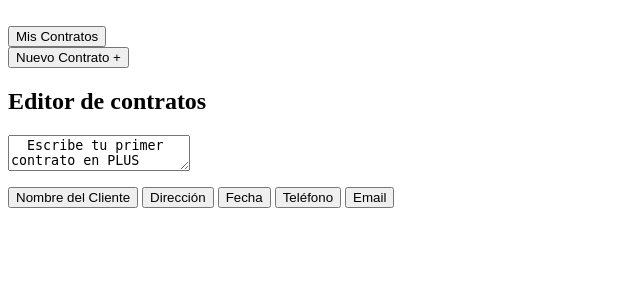
After one commit to EduardoMartinez68/PLUS_ENGINE_ERP, a Django app: page /contracts/contracts in a window 1280 px wide. The commit adds this page. Shown: the top 300 px of the page, without its empty margins (0-640 px from the left). Run offline with Django 4.2, Linux system fonts and the light colour scheme; the visitor is signed in with stand-in values (Sample User, id 1); parts of the project's set-up code (start-up, migrations or seed data) failed here and were passed over; some libraries are stand-ins or nearby versions.

Commit message:
se empieza a crear la apps de contratos para automatizar los contratos y exportar los archivos en PDF

```diff
--- a/apps/cases/config.yaml
+++ b/apps/cases/config.yaml
@@ -1,4 +1,5 @@
 name: "cases"
+appName: "casos"
 icon: "/cases/static/icon.webp"
 path: "/cases"
 depends: ["customers"]
--- /dev/null
+++ b/apps/contracts/config.yaml
@@ -0,0 +1,6 @@
+name: "contracts"
+appName: "contratos"
+icon: "/contracts/static/icon.webp"
+path: "/contracts"
+dbInit: true
+permissionsFile: 'permissions.json'
--- /dev/null
+++ b/apps/contracts/config/models.py
@@ -0,0 +1 @@
+# Model definitions go here
--- /dev/null
+++ b/apps/contracts/config/urls.py
@@ -0,0 +1,6 @@
+from django.urls import path
+from . import views
+
+urlpatterns = [
+    path('contracts', views.contracts_home, name='contracts_home'),
+]
--- /dev/null
+++ b/apps/contracts/config/views.py
@@ -0,0 +1,9 @@
+#PLUS Power by {ED} Software Developer
+from django.contrib.auth.decorators import login_required
+from django.shortcuts import render
+@login_required(login_url='login')
+def contracts_home(request):
+    if request.headers.get('X-Requested-With') == 'XMLHttpRequest':
+        return render(request, 'home_contracts.html')
+    else:
+        return render(request, 'home_contracts.html')
--- /dev/null
+++ b/apps/contracts/db.sql
@@ -0,0 +1 @@
+-- SQL statements for database setup go here
--- /dev/null
+++ b/apps/contracts/links/views.py
@@ -0,0 +1,4 @@
+from django.shortcuts import render
+
+def contracts_home(request):
+    return render(request, 'home_contracts.html')
--- /dev/null
+++ b/apps/contracts/urls.py
@@ -0,0 +1,6 @@
+from django.urls import path
+from . import views
+
+urlpatterns = [
+    path('', views.contracts_home, name='contracts_home'),
+]
--- /dev/null
+++ b/apps/contracts/views/home_contracts.html
@@ -0,0 +1,19 @@
+<br>
+{% include 'partials_contracts/navbarContacts.html' %}
+
+<h2>Editor de contratos</h2>
+<div class="row">
+    <div class="col-10">
+        {% include 'partials_contracts/editor.html' %}
+    </div>
+    <div class="col-2">
+        <!-- Botones de variables -->
+        <div class="variable-toolbar">
+            <button onclick="insertVar('nombre_cliente ')">Nombre del Cliente</button>
+            <button onclick="insertVar('direccion')">Dirección</button>
+            <button onclick="insertVar('fecha')">Fecha</button>
+            <button onclick="insertVar('telefono')">Teléfono</button>
+            <button onclick="insertVar('email')">Email</button>
+        </div>
+    </div>
+</div>
--- /dev/null
+++ b/apps/contracts/views/partials_contracts/editor.html
@@ -0,0 +1,31 @@
+<!-- Place the first <script> tag in your HTML's <head> -->
+
+<!-- Place the following <script> and <textarea> tags your HTML's <body> -->
+<script>
+  tinymce.init({
+    selector: 'textarea',
+    language: userLang.substring(0, 2),
+    plugins: [
+      // Core editing features
+      'anchor', 'autolink', 'charmap', 'codesample', 'emoticons', 'image', 'link', 'lists', 'media', 'searchreplace', 'table', 'visualblocks', 'wordcount',
+      // Your account includes a free trial of TinyMCE premium features
+      // Try the most popular premium features until Jul 4, 2025:
+      'checklist', 'mediaembed', 'casechange', 'formatpainter', 'pageembed', 'a11ychecker', 'tinymcespellchecker', 'permanentpen', 'powerpaste', 'advtable', 'advcode', 'editimage', 'advtemplate', 'ai', 'mentions', 'tinycomments', 'tableofcontents', 'footnotes', 'mergetags', 'autocorrect', 'typography', 'inlinecss', 'markdown','importword', 'exportword', 'exportpdf'
+    ],
+    toolbar: 'undo redo | blocks fontfamily fontsize | bold italic underline strikethrough | link image media table mergetags | addcomment showcomments | spellcheckdialog a11ycheck typography | align lineheight | checklist numlist bullist indent outdent | emoticons charmap | removeformat',
+    tinycomments_mode: 'embedded',
+    tinycomments_author: 'Author name',
+    mergetags_list: [
+      { value: 'First.Name', title: 'First Name' },
+      { value: 'Email', title: 'Email' },
+    ],
+    ai_request: (request, respondWith) => respondWith.string(() => Promise.reject('See docs to implement AI Assistant')),
+  });
+</script>
+
+
+<form action="/tu-url/" method="post">
+<textarea>
+  Escribe tu primer contrato en PLUS
+</textarea>
+</form>
--- /dev/null
+++ b/apps/contracts/views/partials_contracts/navbarContacts.html
@@ -0,0 +1,10 @@
+<nav class="sub-menu-app-nav">
+    <div class="sub-menu-app-nav-container">
+        <div class="sub-menu-app-nav-item">
+            <a class="sub-menu-app-nav-link sub-menu-app-link-base" onclick="nextWeb('customers/customers')"><button class="btn btn-navbar">Mis Contratos</button></a>
+        </div>
+        <div class="sub-menu-app-nav-item">
+            <a class="sub-menu-app-nav-link sub-menu-app-link-base" onclick="nextWeb('customers/add_customer')"><button class="btn btn-add">Nuevo Contrato +</button></a>
+        </div>
+    </div>
+</nav>
--- a/apps/customers/config.yaml
+++ b/apps/customers/config.yaml
@@ -1,4 +1,5 @@
 name: "customers"
+appName: "Empleados"
 icon: "/customers/static/icon.png"
 path: "/customers"
 dbInit: true
--- a/apps/customers/config/views.py
+++ b/apps/customers/config/views.py
@@ -151,7 +151,7 @@ def search_customers(request):
 
             return JsonResponse({'success': True,'results': result_list})
         else:
-            return JsonResponse({'error': 'Método no permitido'}, status=405)
+            return JsonResponse({'message': 'Método no permitido'}, status=405)
     else:
         if request.method == 'POST':
             data = json.loads(request.body)
@@ -173,4 +173,4 @@ def search_customers(request):
 
             return JsonResponse({'success': True,'results': result_list})
         else:
-            return JsonResponse({'error': 'Método no permitido'}, status=405)
+            return JsonResponse({'message': 'Método no permitido'}, status=405)
--- a/core/readApps.py
+++ b/core/readApps.py
@@ -153,6 +153,7 @@ def read_the_config_of_the_app(pathFile):
             config = yaml.safe_load(f)
             return {
                 'name': config.get('name', ''),
+                'appName': config.get('appName', ''),
                 'icon': config.get('icon', ''),
                 'path': config.get('path', ''),
                 'depends': config.get('depends', [])
--- a/core/templates/core/apps.html
+++ b/core/templates/core/apps.html
@@ -10,9 +10,9 @@
     {% for app in apps %}
     <div class="app-container" onclick="nextWeb('{{ app.path }}{{ app.path }}')">
       <div class="app-box">
-        <img src="{% static app.icon %}" alt="{{ app.name }}" loading="lazy">
+        <img src="{% static app.icon %}" alt="{{ app.appName }}" loading="lazy">
       </div>
-      <p class="app-name">{{ app.name }}</p>
+      <p class="app-name">{{ app.appName }}</p>
     </div>
     {% endfor %}
 
--- a/core/templates/core/home.html
+++ b/core/templates/core/home.html
@@ -28,6 +28,8 @@
     <!--this is for transform the date to lenguace human and get the language of the buttons and other message in the web-->
     <script src="{% static 'js/languaceUI.js' %}"></script>
 
+    <!--this is for load the input of text-->
+    <script src="https://cdn.tiny.cloud/1/nlmn3ht0j3jabgp7jjzz7q8wgrwrmtlfzd0wj3c61x9jx3fl/tinymce/7/tinymce.min.js" referrerpolicy="origin"></script>
 
     <!---her we will load the UI basic-->
     {% include 'core/navbar.html' %}
--- a/createApp.py
+++ b/createApp.py
@@ -22,6 +22,7 @@ def create_app(app_name):
 
     # Crear config.yaml
     config_content = f"""name: "{app_name}"
+appName: "{app_name}"
 icon: "{app_name}/icon.webp"
 path: "/{app_name}"
 dbInit: true
--- a/initial.txt
+++ b/initial.txt
@@ -1,2 +1,3 @@
 #for run the server
 python manage.py runserver
+python manage.py runserver 0.0.0.0:8000
```
Also changed, not shown: README.md, apps/contracts/static/icon.webp (added).
